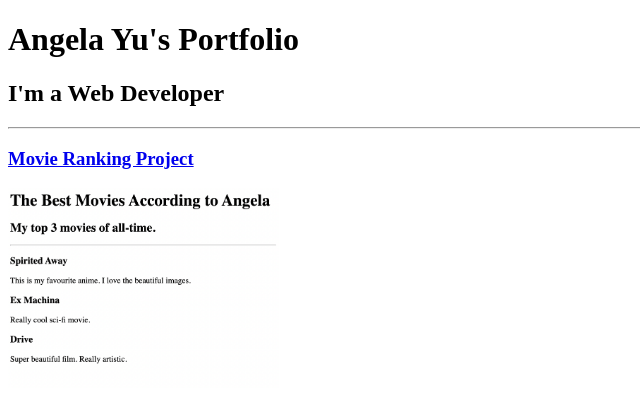
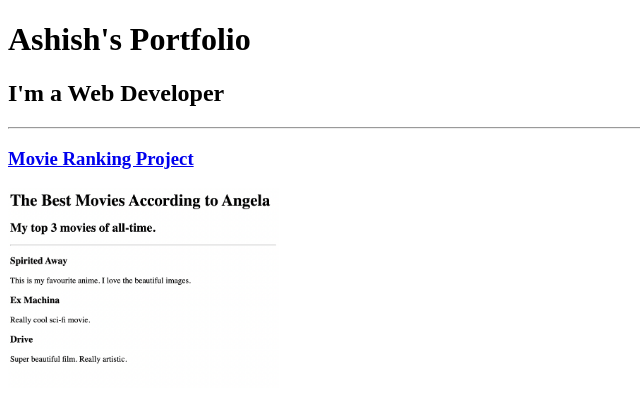
Before and after one commit to ashishkavad/Project-HTML, a plain HTML site: page 4.3 HTML Porfolio Project/index.html in a window 1280 px wide. Shown: the top 408 px of the page, without its empty margins (0-640 px from the left). Drawn offline with Linux system fonts and the light colour scheme.

Commit message:
Update index.html

```diff
--- a/4.3 HTML Porfolio Project/index.html
+++ b/4.3 HTML Porfolio Project/index.html
@@ -3,11 +3,11 @@
 
 <head>
   <meta charset="UTF-8">
-  <title>Angela's Portfolio</title>
+  <title>Ashish's Portfolio</title>
 </head>
 
 <body>
-  <h1>Angela Yu's Portfolio</h1>
+  <h1>Ashish's Portfolio</h1>
   <h2>I'm a Web Developer</h2>
   <hr />
   <h3><a href="./public/movie-ranking.html">Movie Ranking Project</a></h3>
```
